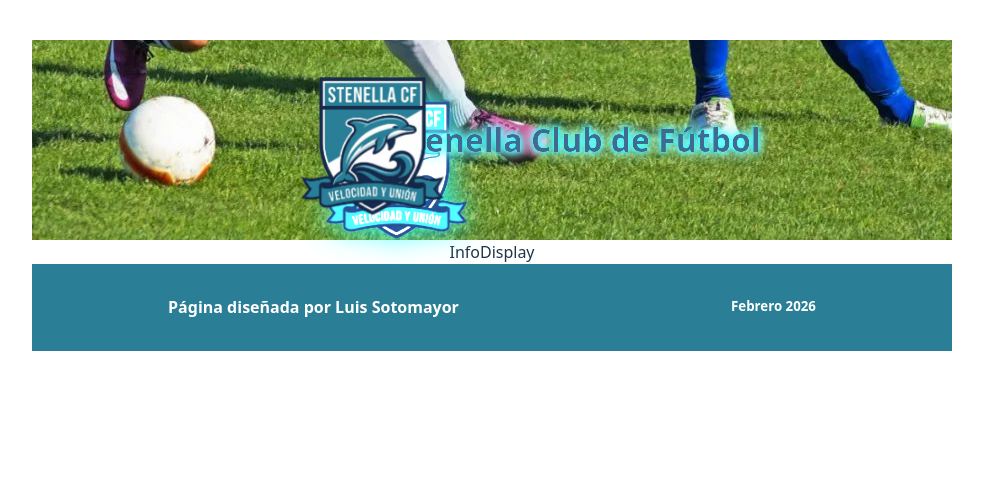
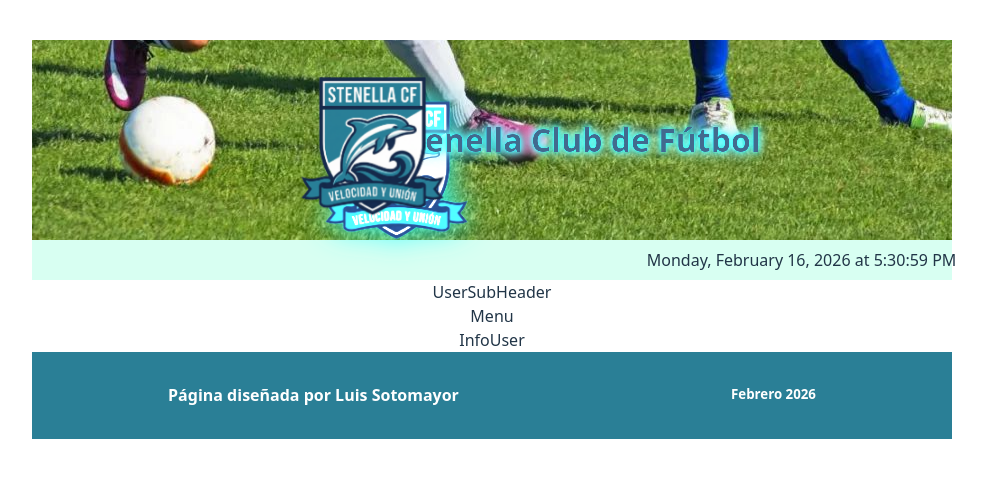
Before and after one commit to luigiSotomayor/proyectofinal, a React (Vite) app in the folder frontend/: page /infodisplay in a window 1280 px wide. Shown: the top 478 px of the page, without its empty margins (148-1134 px from the left). Built offline with nearby package versions, Linux system fonts and the light colour scheme.

Commit message:
create/ hourdate; fix/ navigate

```diff
--- a/frontend/src/App.jsx
+++ b/frontend/src/App.jsx
@@ -2,9 +2,9 @@ import "./App.css";
 import { ToastContainer, Slide } from "react-toastify";
 import { Route, Routes } from "react-router-dom";
 import Header from "./components/Header";
-import Home from "./pages/home";
-import Footer from "./components/Footer";
-import InfoDisplay from "./components/InfoDisplay";
+import Home from "./pages/home.jsx";
+import Footer from "./components/Footer.jsx";
+import InfoDisplay from "./components/InfoDisplay.jsx";
 import { useState } from "react";
 
 function App() {
--- a/frontend/src/components/HourDate.jsx
+++ b/frontend/src/components/HourDate.jsx
@@ -1,5 +1,5 @@
 import React from "react";
-import { useCurrentTime } from "../hooks/useCurrentTime";
+import { useCurrentTime } from "../hooks/useCurrentTime.jsx";
 import "../styles/hourdate.css";
 
 //componente que nos pone en pantalla la fecha y hora actuales
--- a/frontend/src/components/InfoDisplay.jsx
+++ b/frontend/src/components/InfoDisplay.jsx
@@ -1,8 +1,15 @@
 import React from 'react'
+import SubHeader from './SubHeader'
+import Menu from './Menu'
+import InfoUser from './InfoUser'
 
 const InfoDisplay = () => {
   return (
-    <div>InfoDisplay</div>
+    <div>
+      <SubHeader />
+      <Menu />
+      <InfoUser />
+    </div>
   )
 }
 
--- /dev/null
+++ b/frontend/src/components/Menu.jsx
@@ -0,0 +1,9 @@
+import React from 'react'
+
+const Menu = () => {
+  return (
+    <div>Menu</div>
+  )
+}
+
+export default Menu
--- a/frontend/src/components/SubHeader.jsx
+++ b/frontend/src/components/SubHeader.jsx
@@ -1,10 +1,12 @@
 import React from 'react'
 import HourDate from './HourDate'
+import UserSubHeader from './UserSubHeader'
 
 const SubHeader = () => {
   return (
-    <div>
+    <div className="subheader">
         <HourDate />
+        <UserSubHeader />
     </div>
   )
 }
--- a/frontend/src/components/UserSubHeader.jsx
+++ b/frontend/src/components/UserSubHeader.jsx
@@ -2,7 +2,7 @@ import React from 'react'
 
 const UserSubHeader = () => {
   return (
-    <div>User</div>
+    <div>UserSubHeader</div>
   )
 }
 
--- /dev/null
+++ b/frontend/src/hooks/useCurrentTime.jsx
@@ -0,0 +1,13 @@
+import { useState, useEffect } from "react";
+
+//Crea la variable time cogiendo el date del sistema y lo actualiza cada segundo
+export const useCurrentTime = () => {
+  const [time, setTime] = useState(new Date());
+
+  useEffect(() => {
+    const timer = setInterval(() => setTime(new Date()), 1000);
+    return () => clearInterval(timer); // limpiar el interval al desmontar
+  }, []);
+
+  return time;
+};
```
